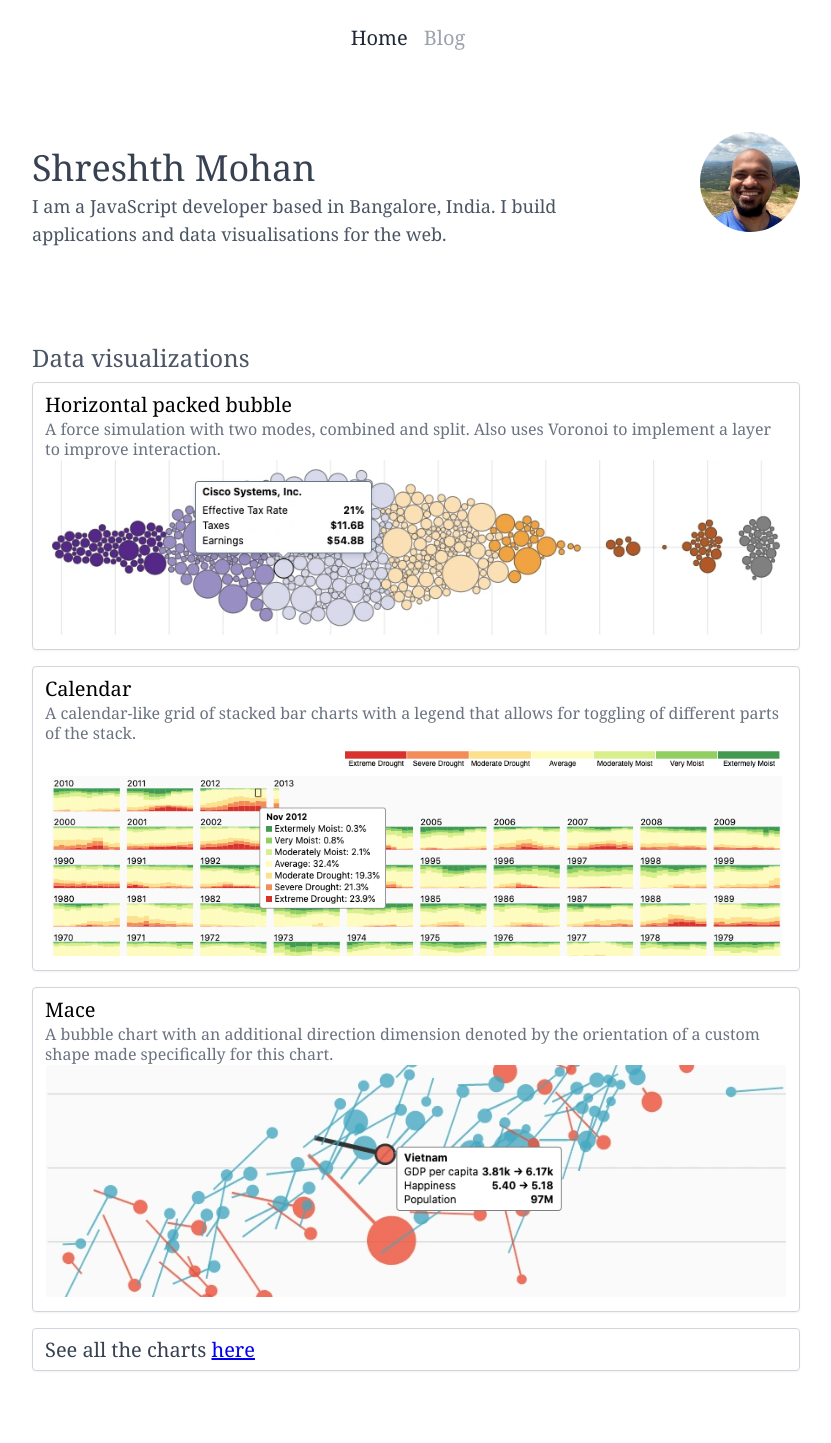
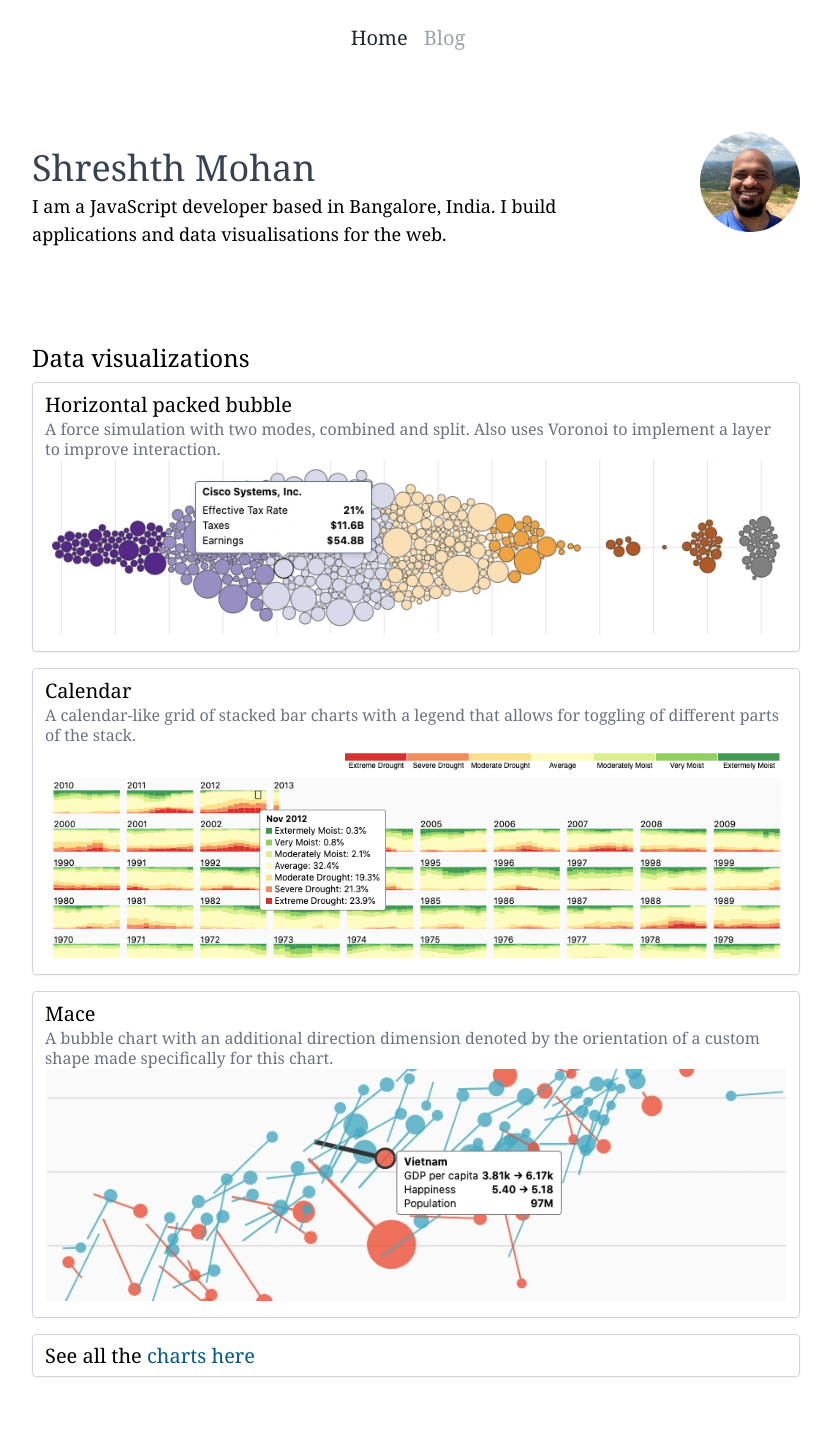
Before and after one commit to shreshthmohan/next-blog, a Next.js app: page / in a window 1280 px wide. Shown: the top 1443 px of the page, without its empty margins (224-1055 px from the left). Built offline with nearby package versions, Linux system fonts and the light colour scheme.

Commit message:
fix some dark mode styling

```diff
--- a/components/curvedcrop/Presets.tsx
+++ b/components/curvedcrop/Presets.tsx
@@ -16,7 +16,7 @@ export const CroppedImageSample = ({
 
   return (
     <div
-      className={`${sizeData[size].classStr}  m-1  overflow-hidden rounded-full border-2 border-solid border-gray-400`}
+      className={`${sizeData[size].classStr}  m-1  overflow-hidden rounded-full border-2 border-solid border-gray-400 dark:border-gray-700`}
     >
       <Image
         src={imgSrc}
--- a/layouts/BaseReadingLayout.tsx
+++ b/layouts/BaseReadingLayout.tsx
@@ -10,7 +10,11 @@ function NavLink({ href, text }) {
   return (
     <Link href={href}>
       <a
-        className={`${isActive ? 'text-gray-800 ' : 'text-gray-400 '}
+        className={`${
+          isActive
+            ? 'text-gray-800 dark:text-gray-400 '
+            : 'text-gray-400 dark:text-gray-600'
+        }
            mr-4 text-xl font-normal no-underline decoration-gray-500 underline-offset-2 hover:text-gray-500 hover:underline`}
       >
         {text}
--- a/pages/blog.tsx
+++ b/pages/blog.tsx
@@ -7,7 +7,7 @@ import BaseReadingLayout from 'layouts/BaseReadingLayout'
 const IssueList: NextPage<{ issueList: [] }> = props => {
   return (
     <BaseReadingLayout maxWidthClassName="max-w-screen-md">
-      <h1 className="text-3xl font-normal tracking-tight  text-gray-700 md:text-4xl">
+      <h1 className="text-3xl font-normal tracking-tight md:text-4xl">
         All of my writing
       </h1>
       <p className="text-sm">
@@ -17,12 +17,15 @@ const IssueList: NextPage<{ issueList: [] }> = props => {
       {props.issueList.map(({ id, slug: issueSlug, title, updated_at }) => (
         <div
           key={id}
-          className="mb-6 w-full border-0 border-b border-solid border-gray-200 "
+          className="mb-6 w-full border-0 border-b border-solid border-gray-200 dark:border-zinc-800"
         >
           <Link href={`/blog/${issueSlug}`}>
-            <a className="text-xl text-red-900 no-underline">{title}</a>
+            <a className="text-xl">{title}</a>
           </Link>
-          <time className="block text-sm text-gray-400" dateTime={updated_at}>
+          <time
+            className="block text-sm text-gray-400 dark:text-gray-600"
+            dateTime={updated_at}
+          >
             {timeFormat('%e %B %Y')(new Date(updated_at))}
           </time>
         </div>
--- a/pages/blog/[slug].tsx
+++ b/pages/blog/[slug].tsx
@@ -16,8 +16,8 @@ export default function Issue(issueData) {
       type="article"
     >
       <article className="mx-auto mb-16 flex w-full max-w-screen-xl flex-col items-start justify-center">
-        <header className="mb-4 w-full border-0 border-b-2 border-solid border-gray-200">
-          <h1 className="mb-1 text-3xl font-normal tracking-tight  text-gray-700 md:text-4xl">
+        <header className="mb-4 w-full border-0 border-b-2 border-solid border-gray-200 dark:border-zinc-800">
+          <h1 className="mb-1 text-3xl font-normal tracking-tight text-gray-700 dark:text-slate-300 md:text-4xl">
             {title}
           </h1>
           <div className="mt-0 mb-1 text-xl text-gray-700">{summary}</div>
--- a/pages/curvedcrop.tsx
+++ b/pages/curvedcrop.tsx
@@ -296,7 +296,7 @@ const CurvedCrop: NextPage = () => {
 
   return (
     <BaseReadingLayout maxWidthClassName="max-w-screen-xl font-sans">
-      <h1 className="mb-2 font-serif text-xl font-normal text-gray-600 lg:text-3xl">
+      <h1 className="mb-2 font-serif text-xl font-normal lg:text-3xl">
         A Geometric Cropping Tool for Twitter profile pictures
       </h1>
       <a
--- a/pages/index.tsx
+++ b/pages/index.tsx
@@ -34,10 +34,8 @@ const Home: NextPage = () => {
     <BaseReadingLayout maxWidthClassName="max-w-screen-md">
       <div className="flex flex-col-reverse items-center justify-between py-10 sm:flex-row  ">
         <div className="text-center sm:pr-10 sm:text-left">
-          <h1 className="my-0 text-4xl font-normal text-gray-700 ">
-            Shreshth Mohan
-          </h1>
-          <p className="mt-1 text-lg text-gray-600">
+          <h1 className="my-0 text-4xl font-normal">Shreshth Mohan</h1>
+          <p className="mt-1 text-lg">
             I am a JavaScript developer based in Bangalore, India. I build
             applications and data visualisations for the web.
           </p>
@@ -53,9 +51,7 @@ const Home: NextPage = () => {
         </div>
       </div>
 
-      <h2 className="mb-2 text-2xl font-normal text-gray-600">
-        Data visualizations
-      </h2>
+      <h2 className="mb-2 text-2xl font-normal">Data visualizations</h2>
       <DataVizCard
         title="Horizontal packed bubble"
         description="A force simulation with two modes, combined and split. Also uses Voronoi to implement a layer to improve interaction."
@@ -89,21 +85,19 @@ const Home: NextPage = () => {
       />
 
       <div className="mb-4 rounded border border-solid border-gray-300 px-3 py-2 shadow-sm">
-        <p className="m-0 text-xl leading-tight text-gray-700">
-          See all the charts{' '}
+        <p className="m-0 text-xl leading-tight">
+          See all the{' '}
           <a
             href="https://data-viz-d3.shreshth.dev"
             target="_blank"
             rel="noreferrer"
           >
-            here
+            charts here
           </a>
         </p>
       </div>
 
-      <h2 className="mb-4 pt-12 text-2xl font-normal text-gray-600">
-        Tiny projects
-      </h2>
+      <h2 className="mb-4 pt-12 text-2xl font-normal">Tiny projects</h2>
       <div className="rounded border border-solid border-gray-300 p-3">
         <h3 className="m-0 text-xl font-normal">
           <Link href="/curvedcrop">
--- a/styles/globals.css
+++ b/styles/globals.css
@@ -22,7 +22,15 @@
   }
 
   main {
-    /* @apply text-lg; */
+    @apply md:text-lg;
+  }
+
+  a {
+    @apply text-sky-800 no-underline hover:text-sky-600 hover:underline dark:text-sky-500;
+  }
+
+  h1 {
+    @apply text-gray-700 dark:text-slate-300;
   }
 }
 
```
